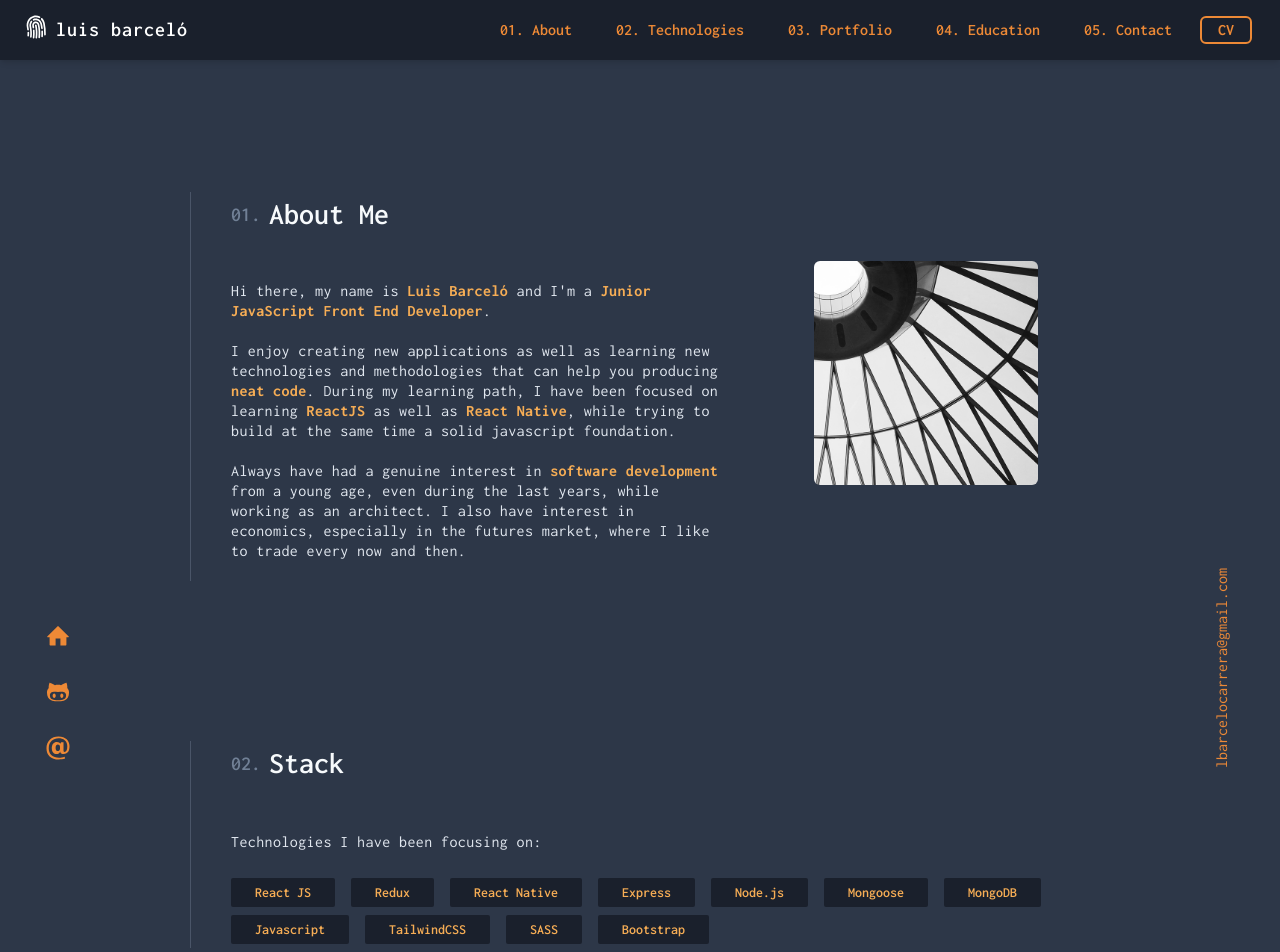
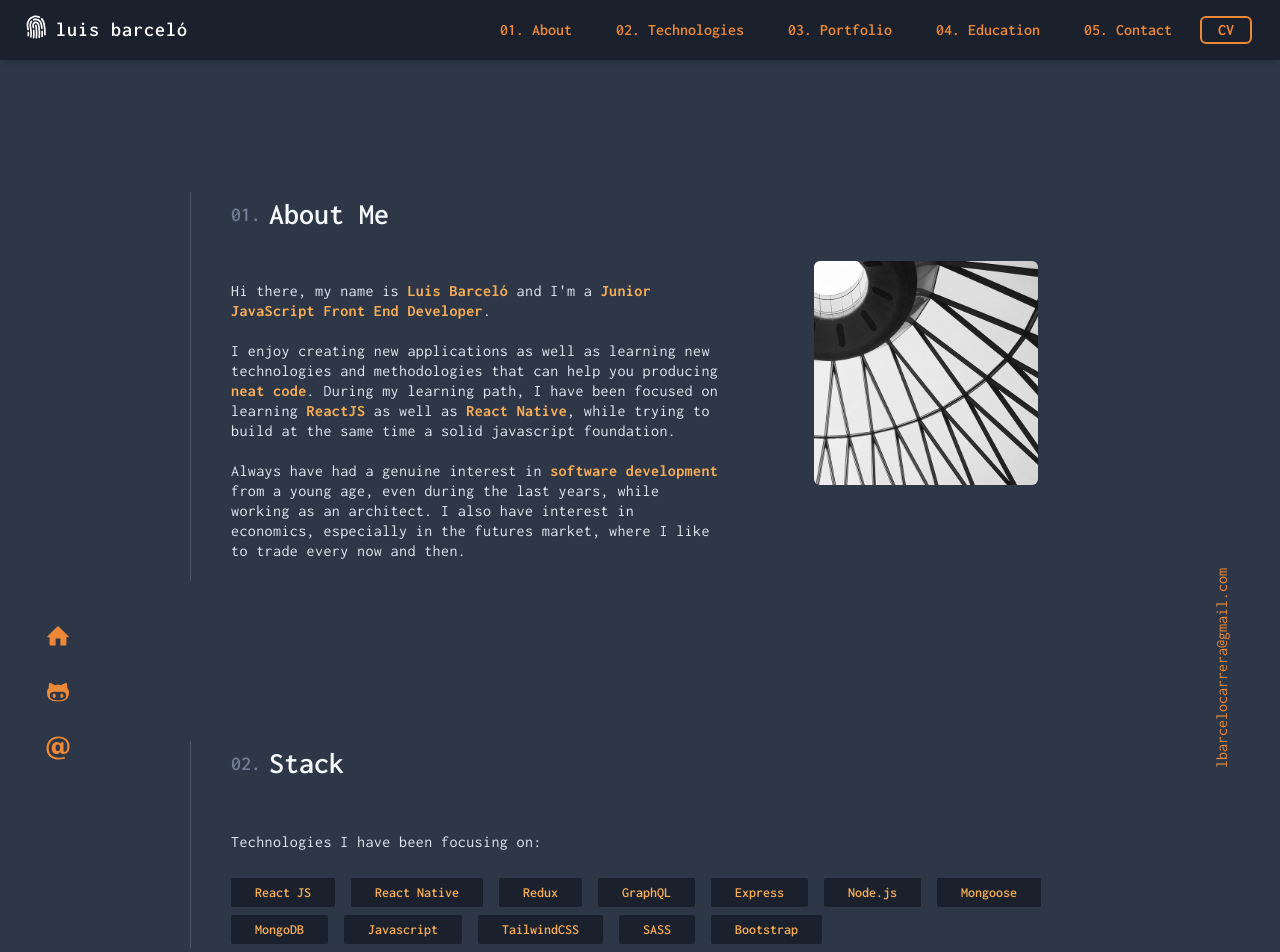
Before and after one commit to barcel0/me, a React (Create React App) app: page / in a window 1280 px wide. Shown: the top 952 px of the page. Built offline with nearby package versions, Linux system fonts and the light colour scheme.

Commit message:
stack add graphql

```diff
--- a/src/components/Stack.js
+++ b/src/components/Stack.js
@@ -15,8 +15,9 @@ const Stack = () => {
         <div className="flex w-full mr-10">
           <ul className="technologies-list text-orange-400 font-bold">
             <li>React JS</li>
+            <li>React Native</li>
             <li>Redux</li>
-            <li>React Native</li>
+            <li>GraphQL</li>
             <li>Express</li>
             <li>Node.js</li>
             <li>Mongoose</li>
```
